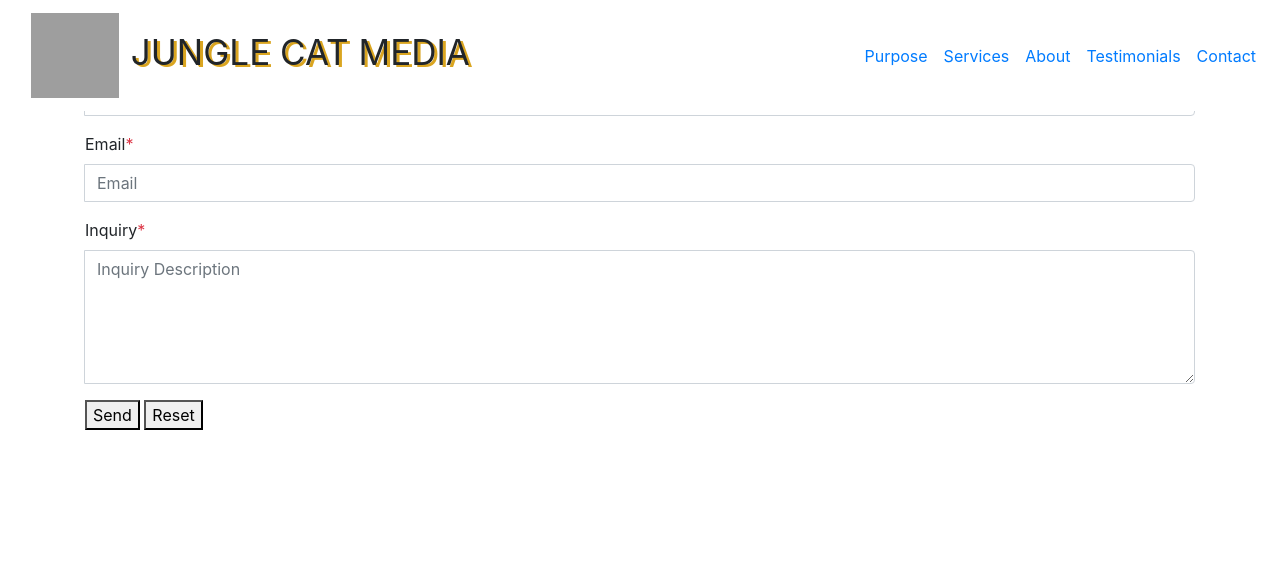
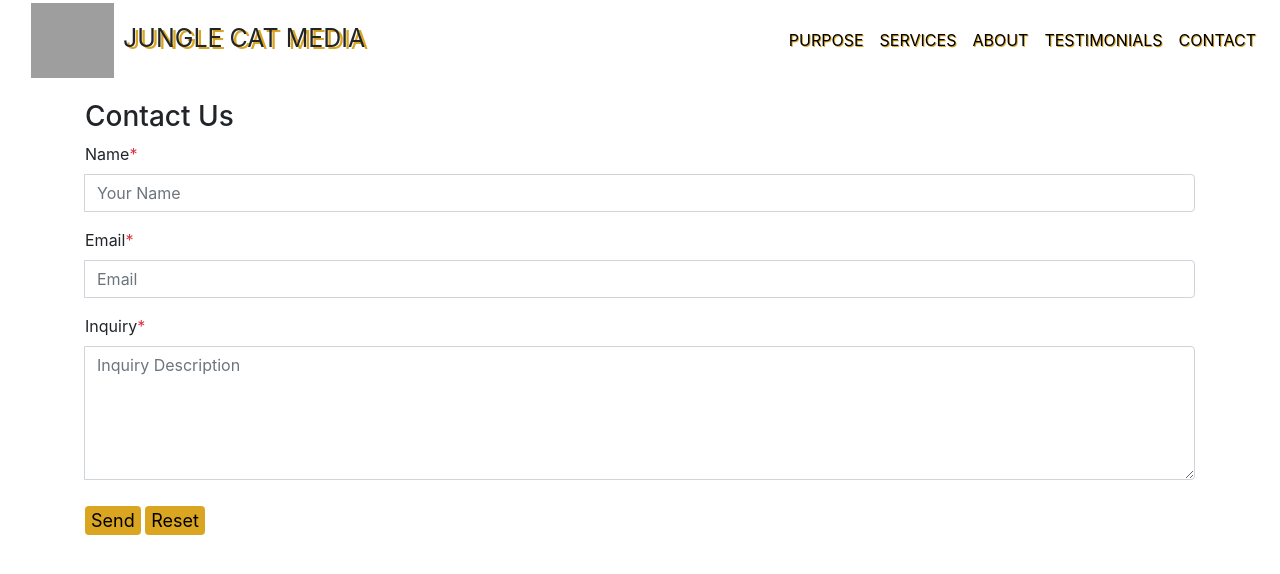
Before and after one commit to floribellaponce/jungle-cat-media, a PHP site: page / in a window 1280 px wide. Shown: the top 574 px of the page. Run offline with PHP 8.4, Linux system fonts and the light colour scheme; some libraries are stand-ins or nearby versions; grey boxes are pictures that could not be loaded.

Commit message:
added styles to header area and buttons

```diff
--- a/public_html/styles.css
+++ b/public_html/styles.css
@@ -1,23 +1,54 @@
-body {
-	padding-top: 4px;
+header {
+
+}
+
+main {
+	padding-top: 100px;
+}
+
+nav {
+	width: 100%;
+	text-align: left;
+	height: 80px;
 }
 
 .media-logo {
-	width: 90px;
-	height: 85px;
+	width: 85px;
+	height: 75px;
 	padding-right: 2px;
 }
 
 .header-text {
-	alignment: left;
-	text-align: left;
 	text-transform: uppercase;
 	text-shadow: 3px 2px goldenrod;
-	font-size: 35px;
+	font-size: 25px;
 }
 
-.link-buttons {
+
+a {
 	color: black;
 	text-transform: uppercase;
-	text-shadow: 3px 2px goldenrod;
+	text-shadow: 1px 1px goldenrod;
+	text-align: right;
 }
+
+a:hover {
+	color: gold;
+}
+
+button {
+	background-color: goldenrod;
+	margin-top: 10px;
+	color: black;
+	text-align: center;
+	display: inline-block;
+	border: none;
+	font-size: 18px;
+	border-radius: 4px;
+}
+
+button:hover {
+	background-color: black;
+	color: goldenrod;
+
+}
```
